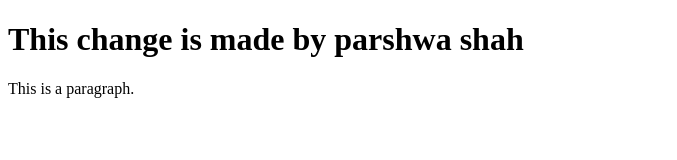
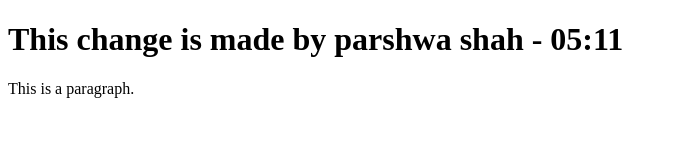
Before and after one commit to tatva177/learning, a plain HTML site: page index.html in a window 1280 px wide. Shown: the whole page, without its empty margins (0-677 px from the left). Drawn offline with Linux system fonts and the light colour scheme.

Commit message:
time added

```diff
--- a/index.html
+++ b/index.html
@@ -5,7 +5,7 @@
 </head>
 <body>
 
-<h1>This change is made by parshwa shah</h1>
+<h1>This change is made by parshwa shah - 05:11</h1>
 <p>This is a paragraph.</p>
 
 </body>
```
